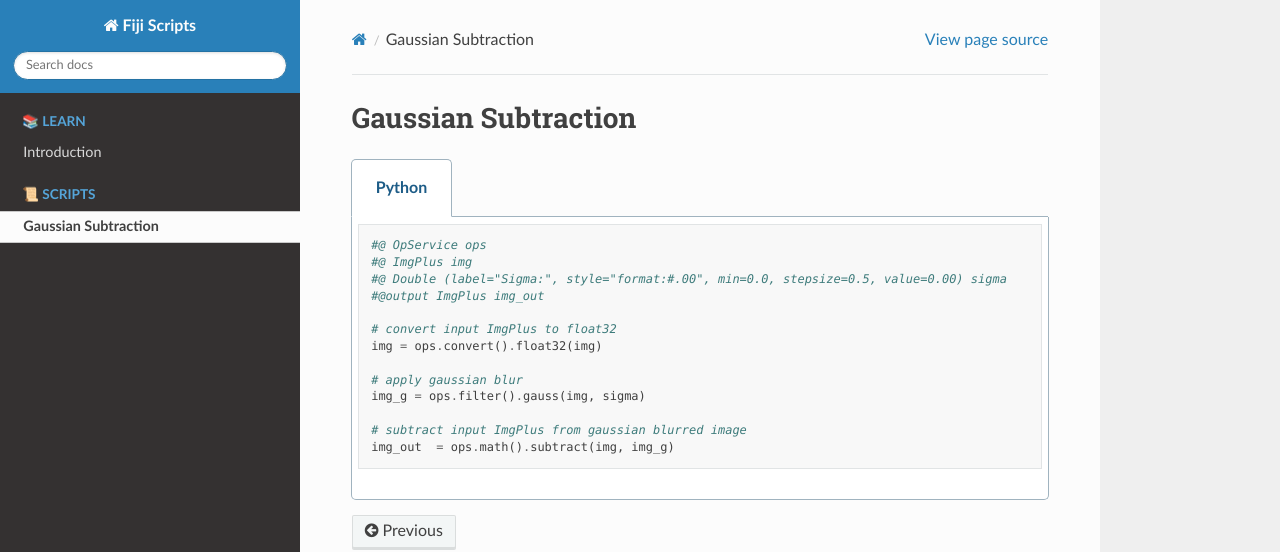
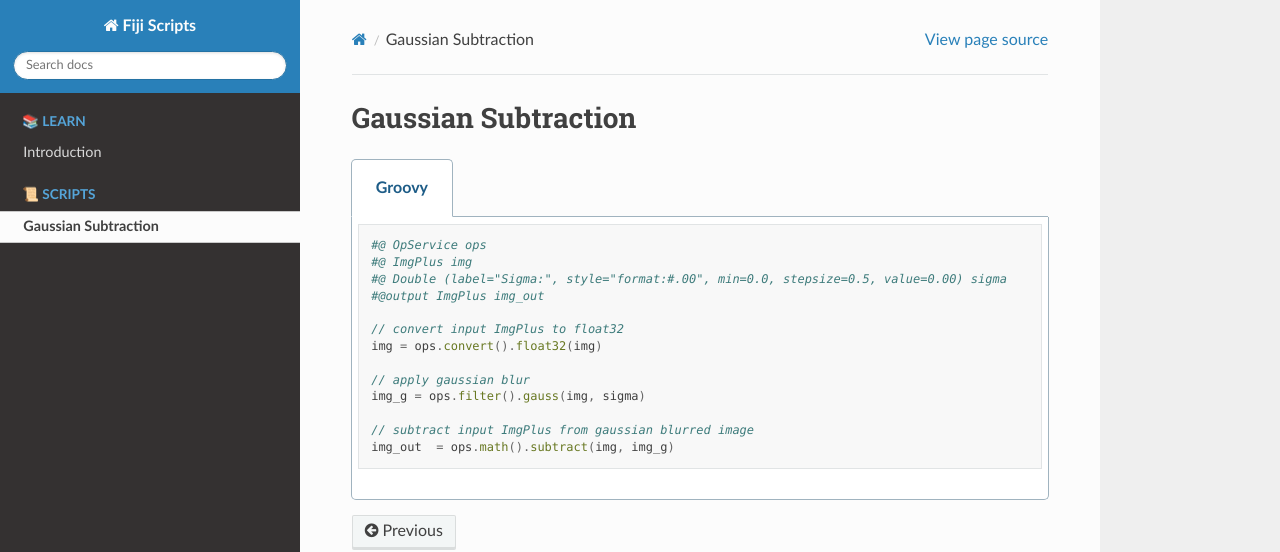
Before and after one commit to elevans/fiji-scripts, a Sphinx documentation site: the page built from docs/filters/gaussian_subtraction.rst, in a window 1280 px wide. Shown: the top 552 px of the page. Built offline with Sphinx 7.4.7 and the Read the Docs theme 2.0.0, drawn with Linux system fonts in a browser that asks for light colours.

Commit message:
Add scijava-groovy custom lexer

```diff
--- a/docs/conf.py
+++ b/docs/conf.py
@@ -13,7 +13,7 @@
 import os
 import sys
 
-sys.path.insert(0, os.path.abspath('..'))
+sys.path.insert(0, os.path.abspath('.'))
 
 
 # -- Project information -----------------------------------------------------
@@ -21,6 +21,14 @@ sys.path.insert(0, os.path.abspath('..'))
 project = 'Fiji Scripts'
 copyright = '2024, Edward Evans'
 author = 'Edward Evans'
+
+
+# -- Custom Lexers -----------------------------------------------------------
+
+from lexers import SciJavaGroovyLexer
+
+def setup(app):
+    app.add_lexer('scijava-groovy', SciJavaGroovyLexer)
 
 
 # -- General configuration ---------------------------------------------------
--- a/docs/filters/gaussian_subtraction.rst
+++ b/docs/filters/gaussian_subtraction.rst
@@ -4,18 +4,18 @@ Gaussian Subtraction
 
 .. tabs::
 
-    .. code-tab:: python
+    .. code-tab:: scijava-groovy
 
         #@ OpService ops
         #@ ImgPlus img
         #@ Double (label="Sigma:", style="format:#.00", min=0.0, stepsize=0.5, value=0.00) sigma
         #@output ImgPlus img_out
 
-        # convert input ImgPlus to float32
+        // convert input ImgPlus to float32
         img = ops.convert().float32(img)
 
-        # apply gaussian blur
+        // apply gaussian blur
         img_g = ops.filter().gauss(img, sigma)
 
-        # subtract input ImgPlus from gaussian blurred image
+        // subtract input ImgPlus from gaussian blurred image
         img_out  = ops.math().subtract(img, img_g)
--- /dev/null
+++ b/docs/lexers.py
@@ -0,0 +1,11 @@
+from pygments.lexer import inherit
+from pygments.lexers.jvm import GroovyLexer
+from pygments.token import Comment
+
+class SciJavaGroovyLexer(GroovyLexer):
+    tokens = {
+        'base': [
+            (r'#@.*?$', Comment.Single),
+            inherit,
+        ]
+    }
```
